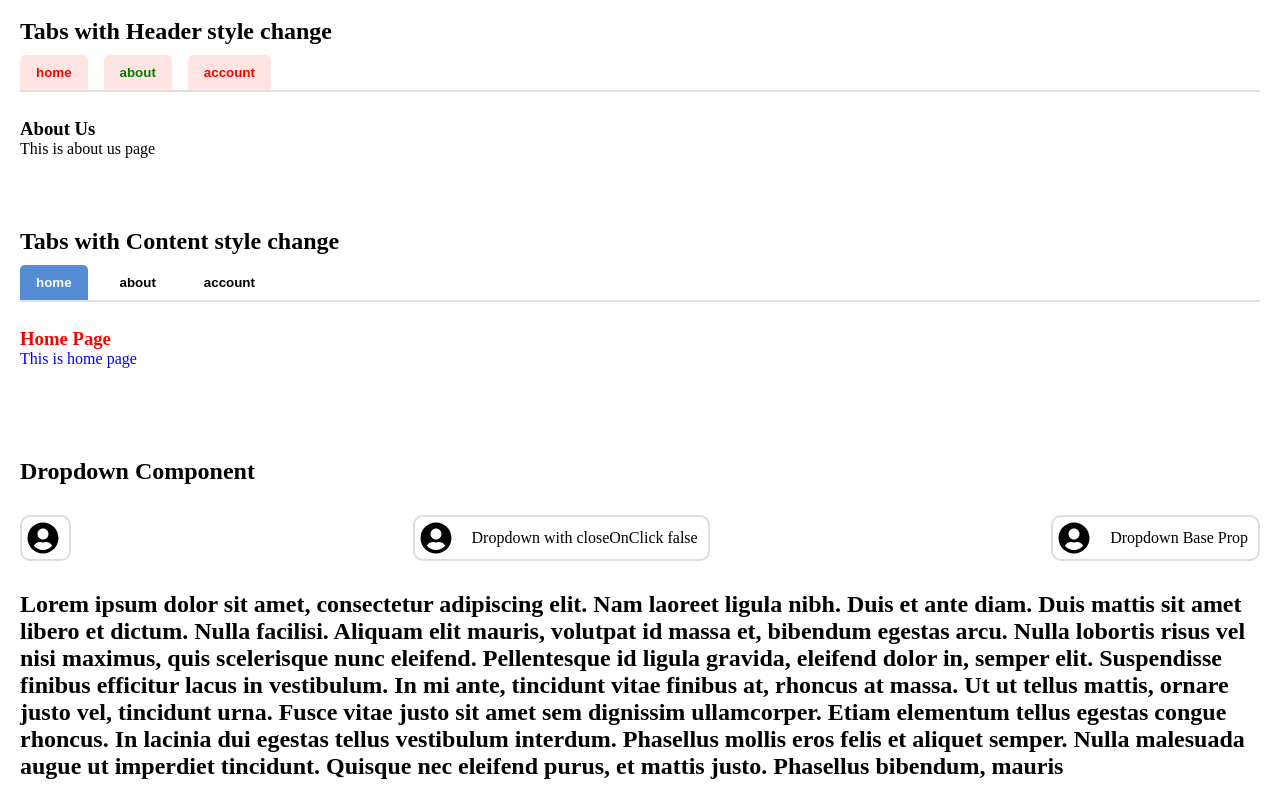
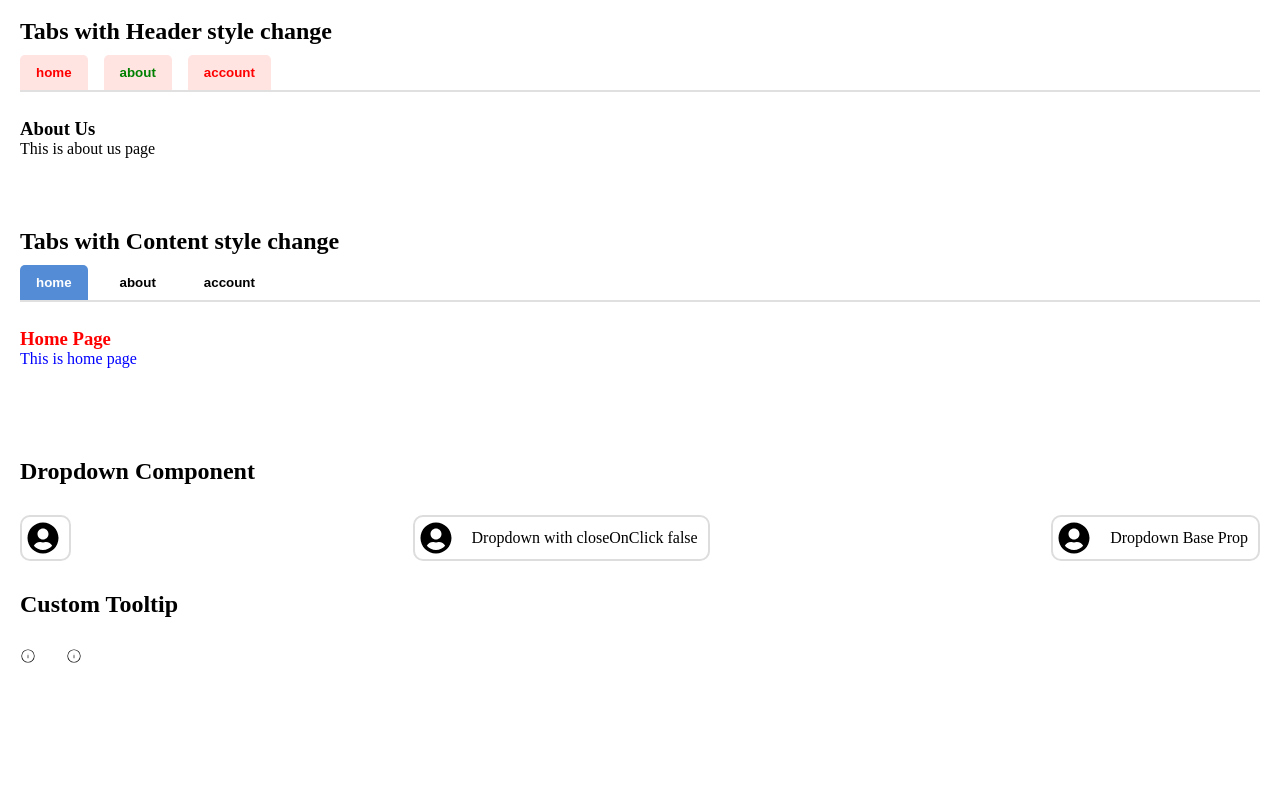
Before and after one commit to arbinsigdel12/custom-component, a React (Vite) app: page / in a window 1280 px wide. Shown: the part 1205-2005 px from the top of the page. After the commit the page ends 1893 px from the top, so only its background shows below. Built offline with nearby package versions, Linux system fonts and the light colour scheme.

Commit message:
Feat add tooltip

```diff
--- a/src/App.scss
+++ b/src/App.scss
@@ -96,7 +96,7 @@
     .baseDropdown {
       &.component__dropdown {
         .baseDropdown__menu {
-          min-width: 300px;
+          min-width: 280px;
         }
       }
       .dropdownTrigger {
@@ -111,4 +111,10 @@
       }
     }
   }
+  &__tooltip {
+    display: flex;
+    flex-direction: row;
+    justify-content: flex-start;
+    gap: 30px;
+  }
 }
--- a/src/App.tsx
+++ b/src/App.tsx
@@ -10,6 +10,9 @@ import { tabItems } from "./data/tabsData";
 import Dropdown from "./commonComponent/dropdown/Dropdown";
 import { menuItems, menuItems2 } from "./commonComponent/dropdown/DropdownItem";
 import BaseDropdown from "./commonComponent/dropdown/BaseDropdown/BaseDropdown";
+import Tooltip from "./commonComponent/tooltip/Tooltip";
+import { toolItem1, toolItem2 } from "./commonComponent/tooltip/TooltipItem";
+import { CiCircleInfo } from "react-icons/ci";
 
 function App() {
   return (
@@ -160,20 +163,21 @@ function App() {
           )}
         </BaseDropdown>
       </div>
-      <h2>
-        Lorem ipsum dolor sit amet, consectetur adipiscing elit. Nam laoreet
-        ligula nibh. Duis et ante diam. Duis mattis sit amet libero et dictum.
-        Nulla facilisi. Aliquam elit mauris, volutpat id massa et, bibendum
-        egestas arcu. Nulla lobortis risus vel nisi maximus, quis scelerisque
-        nunc eleifend. Pellentesque id ligula gravida, eleifend dolor in, semper
-        elit. Suspendisse finibus efficitur lacus in vestibulum. In mi ante,
-        tincidunt vitae finibus at, rhoncus at massa. Ut ut tellus mattis,
-        ornare justo vel, tincidunt urna. Fusce vitae justo sit amet sem
-        dignissim ullamcorper. Etiam elementum tellus egestas congue rhoncus. In
-        lacinia dui egestas tellus vestibulum interdum. Phasellus mollis eros
-        felis et aliquet semper. Nulla malesuada augue ut imperdiet tincidunt.
-        Quisque nec eleifend purus, et mattis justo. Phasellus bibendum, mauris
-      </h2>
+      <h2>Custom Tooltip</h2>
+      <div className="app__tooltip">
+        <Tooltip
+          items={toolItem1}
+          trigger={<CiCircleInfo />}
+          position="top-start"
+        />
+        <Tooltip
+          offset="1rem"
+          isInteractive={true}
+          items={toolItem2}
+          trigger={<CiCircleInfo />}
+          position="top-start"
+        />
+      </div>
     </div>
   );
 }
--- /dev/null
+++ b/src/commonComponent/tooltip/Tooltip.tsx
@@ -0,0 +1,74 @@
+import React, { useState, type ReactNode } from "react";
+import "./tooltip.scss";
+
+export interface TooltipItem {
+  id: string;
+  content: ReactNode;
+  onClick?: () => void;
+}
+
+export type TooltipPosition =
+  | "top-start"
+  | "top-center"
+  | "top-end"
+  | "bottom-start"
+  | "bottom-center"
+  | "bottom-end";
+
+interface TooltipProp {
+  trigger: ReactNode;
+  items: TooltipItem[];
+  position?: TooltipPosition;
+  offset?: string;
+  isInteractive?: boolean;
+}
+
+const Tooltip: React.FC<TooltipProp> = ({
+  trigger,
+  items,
+  position = "bottom-center",
+  offset = "8px",
+  isInteractive = false,
+}) => {
+  const [isOpen, setIsOpen] = useState(false);
+
+  const handleOpen = () => setIsOpen(true);
+  const handleClose = () => setIsOpen(false);
+
+  return (
+    <div
+      className="toolTip"
+      onMouseEnter={isInteractive ? handleOpen : undefined}
+      onMouseLeave={isInteractive ? handleClose : undefined}
+    >
+      <div
+        className="toolTip__trigger"
+        onMouseEnter={!isInteractive ? handleOpen : undefined}
+        onMouseLeave={!isInteractive ? handleClose : undefined}
+      >
+        {trigger}
+      </div>
+
+      {isOpen && (
+        <div
+          className={`toolTip__menu ${position}`}
+          style={{ padding: offset }}
+        >
+          <div className="toolTip__menu__itemsContainer">
+            {items.map((item) => (
+              <div
+                key={item.id}
+                className="toolTip__item"
+                // onMouseLeave={!isInteractive ? handleClose : undefined}
+              >
+                {item.content}
+              </div>
+            ))}
+          </div>
+        </div>
+      )}
+    </div>
+  );
+};
+
+export default Tooltip;
--- /dev/null
+++ b/src/commonComponent/tooltip/TooltipItem.tsx
@@ -0,0 +1,21 @@
+import { customAccordionData } from "../../data/accordionData";
+import Accordion from "../accordion/Accordion";
+import Button from "../button/Button";
+import type { TooltipItem } from "./Tooltip";
+
+export const toolItem1: TooltipItem[] = [
+  { id: "1", content: "the icon is from react icon" },
+];
+
+export const toolItem2: TooltipItem[] = [
+  {
+    id: "1",
+    content: (
+      <div>
+        <h2>This is a Interactive Tooltip</h2>
+        <Button variant="primary" label="Click me" />
+        <Accordion items={customAccordionData} />
+      </div>
+    ),
+  },
+];
--- /dev/null
+++ b/src/commonComponent/tooltip/tooltip.scss
@@ -0,0 +1,67 @@
+.toolTip {
+  display: inline-block;
+  position: relative;
+
+  &__trigger {
+    cursor: pointer;
+  }
+
+  &__menu {
+    position: absolute;
+    min-width: 200px;
+    display: flex;
+    flex-direction: column;
+    gap: 5px;
+
+    z-index: 1000;
+
+    &__itemsContainer {
+      border: 1px solid #ddd;
+      border-radius: 6px;
+      background-color: #fff;
+      box-shadow: 0 2px 6px rgba(0, 0, 0, 0.1);
+    }
+
+    &.top-start {
+      bottom: 100%;
+      left: 0;
+    }
+
+    &.top-center {
+      bottom: 100%;
+      left: 50%;
+      transform: translateX(-50%);
+    }
+
+    &.top-end {
+      bottom: 100%;
+      right: 0;
+    }
+
+    &.bottom-start {
+      top: 100%;
+      left: 0;
+    }
+
+    &.bottom-center {
+      top: 100%;
+      left: 50%;
+      transform: translateX(-50%);
+    }
+
+    &.bottom-end {
+      top: 100%;
+      right: 0;
+      margin-top: 8px;
+    }
+  }
+  &__item {
+    padding: 10px 16px;
+    border-radius: 10px;
+    cursor: pointer;
+
+    &:hover {
+      background-color: #f0f0f0;
+    }
+  }
+}
```
